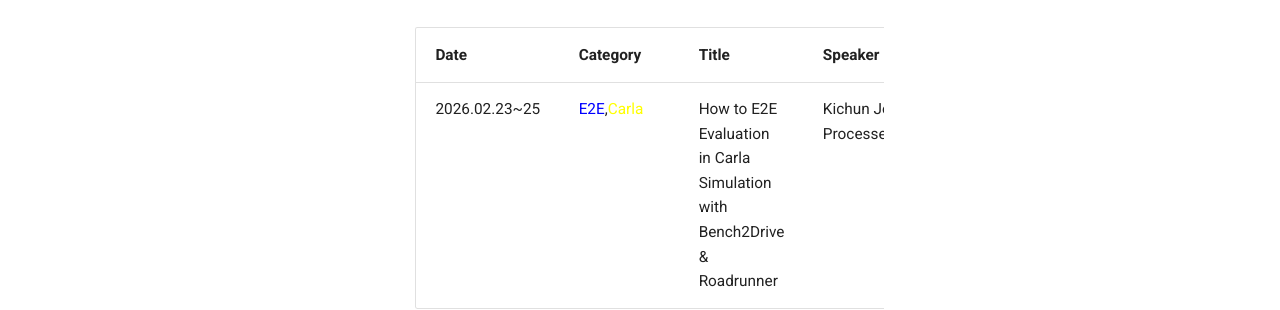
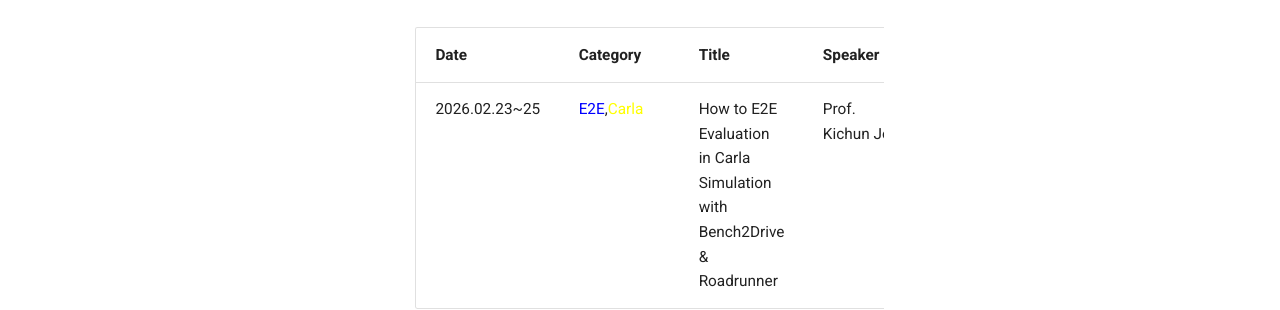
Before and after one commit to YSH-research/YSH-research.github.io, an MkDocs documentation site: the page built from docs/lecture.md, in a window 1280 px wide and 928 px high. Shown: the part 357-667 px from the top of the window. Built offline with MkDocs 1.6.1 and Material for MkDocs 9.7.7, drawn with Linux system fonts in a browser that asks for light colours.

Commit message:
Fix speaker and organization format

```diff
--- a/docs/lecture.md
+++ b/docs/lecture.md
@@ -9,7 +9,7 @@
 
 | Date | Category | Title | Speaker | Organization |
 |------|----------|-------|---------|--------------|
-| 2026.02.23~25 | <span style="color:blue">E2E</span>,<span style="color:yellow">Carla</span> | How to E2E Evaluation in Carla Simulation with Bench2Drive & Roadrunner | Kichun Jo. Processer | HanYang Unv. |
+| 2026.02.23~25 | <span style="color:blue">E2E</span>,<span style="color:yellow">Carla</span> | How to E2E Evaluation in Carla Simulation with Bench2Drive & Roadrunner | Prof. Kichun Jo | Hanyang Univ. |
 
 ## 2025
 
```
